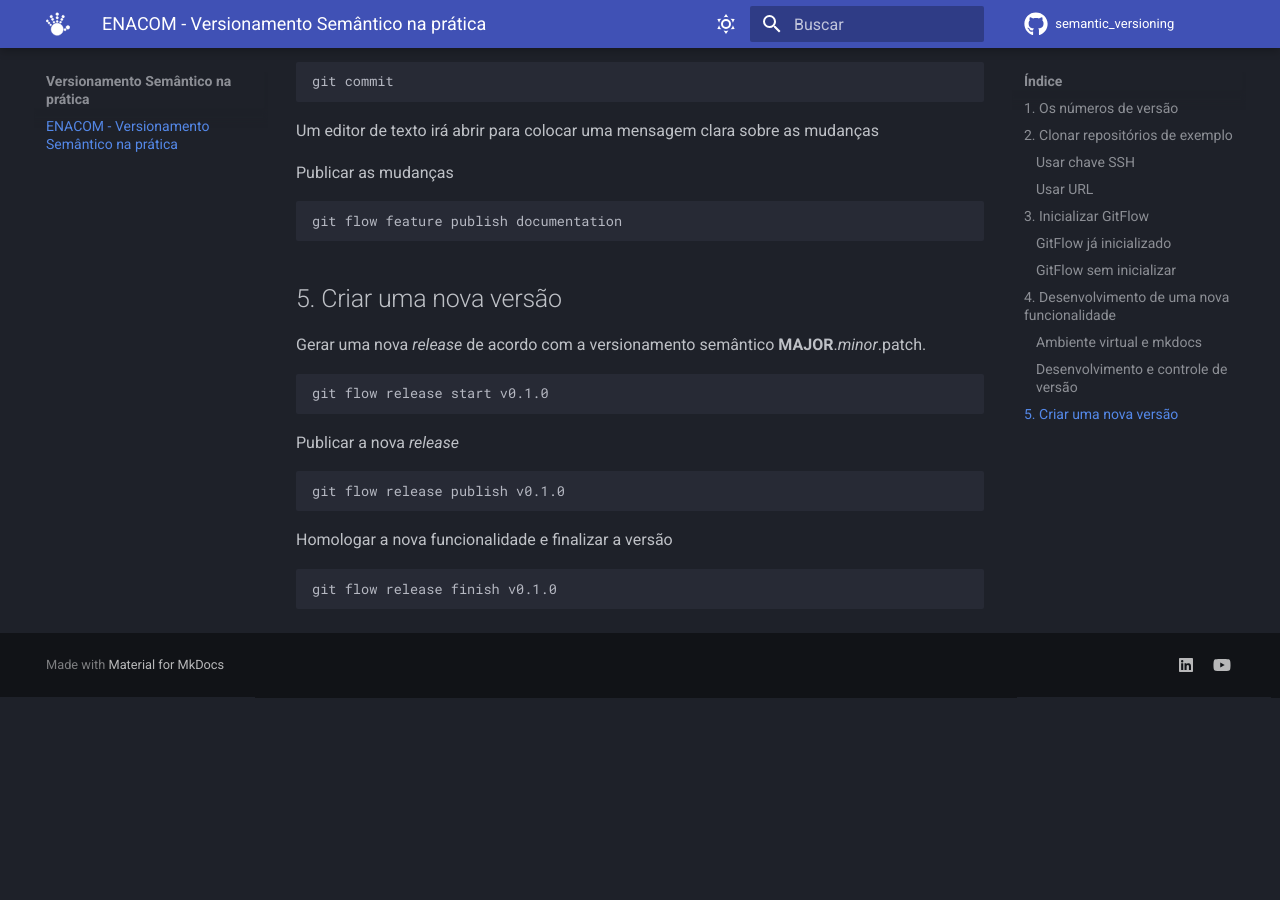
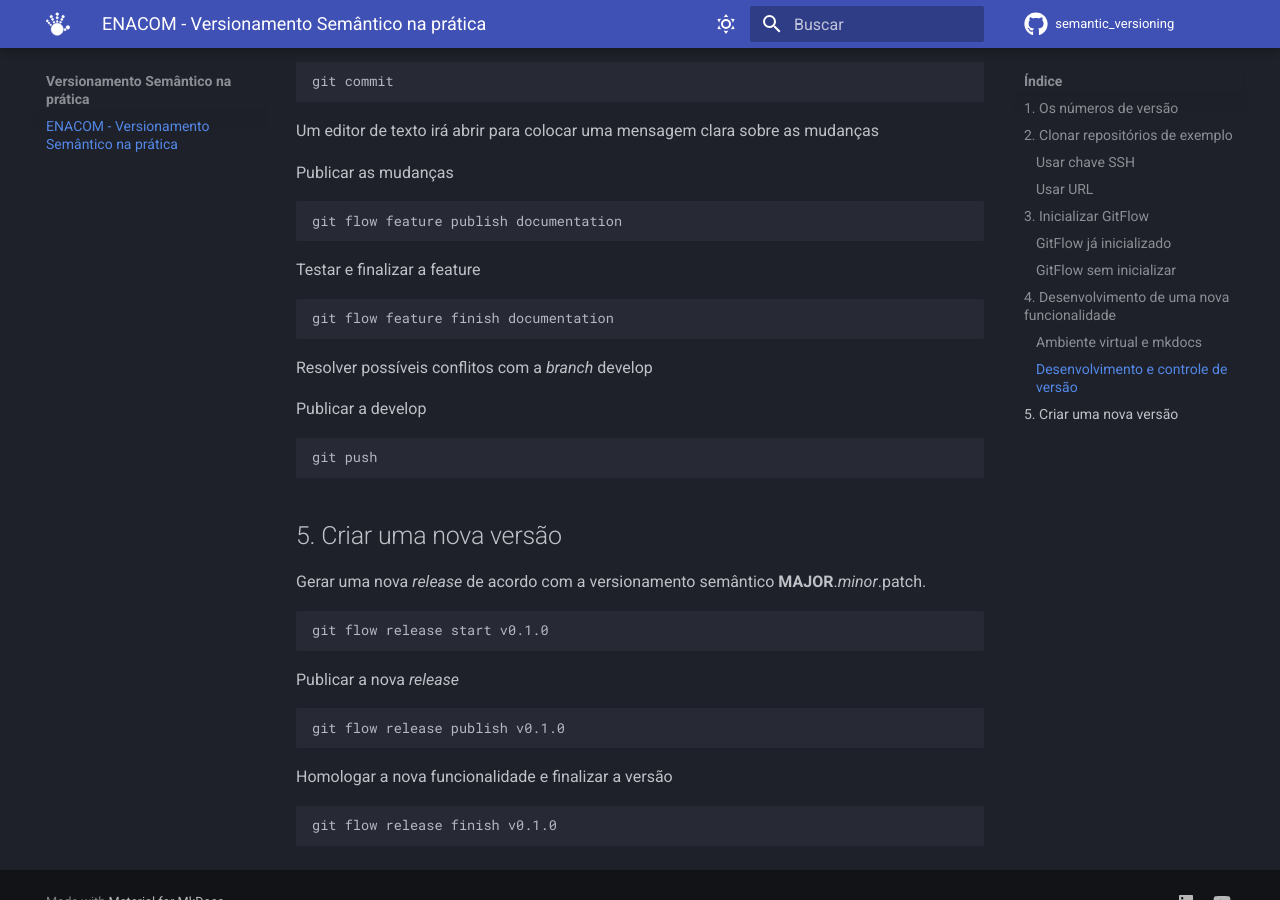
Before and after one commit to enacom/semantic_versioning, an MkDocs documentation site: the page built from docs/index.md, in a window 1280 px wide and 900 px high, scrolled down 2658 px. Built offline with MkDocs 1.6.1 and Material for MkDocs 9.7.7, drawn with Linux system fonts in a browser that asks for light colours; comment, search, counter and statistics services are not loaded; before the commit the page ends 3355 px from its top, so only the background shows below that.

Commit message:
Complete git flow commands

````diff
--- a/docs/index.md
+++ b/docs/index.md
@@ -121,6 +121,18 @@ Publicar as mudanças
 git flow feature publish documentation
 ```
 
+Testar e finalizar a feature
+```sh
+git flow feature finish documentation
+```
+
+Resolver possíveis conflitos com a *branch* develop
+
+Publicar a develop
+```sh
+git push
+```
+
 ## 5. Criar uma nova versão
 
 Gerar uma nova *release* de acordo com a versionamento semântico **MAJOR**.*minor*.patch.
````
